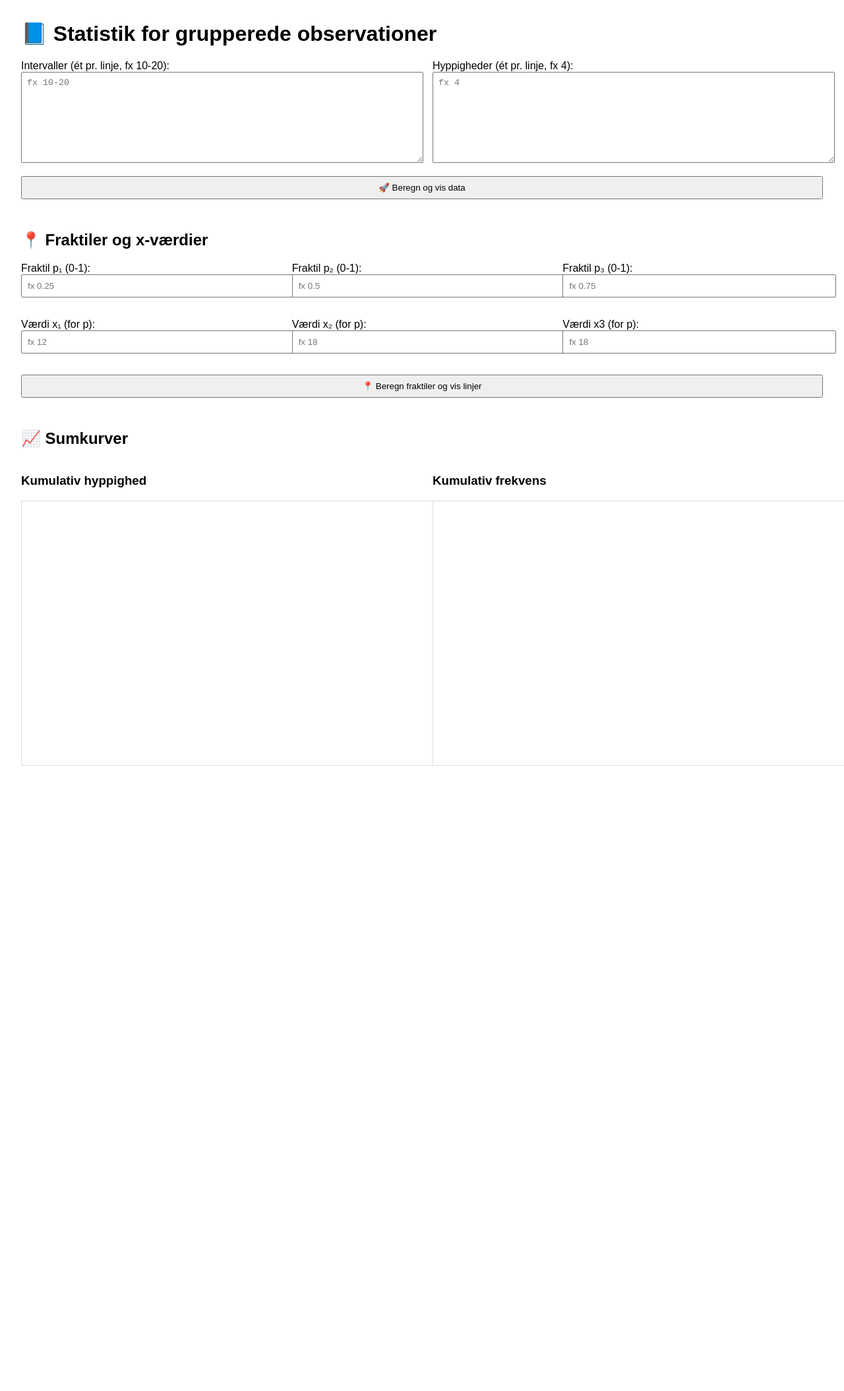
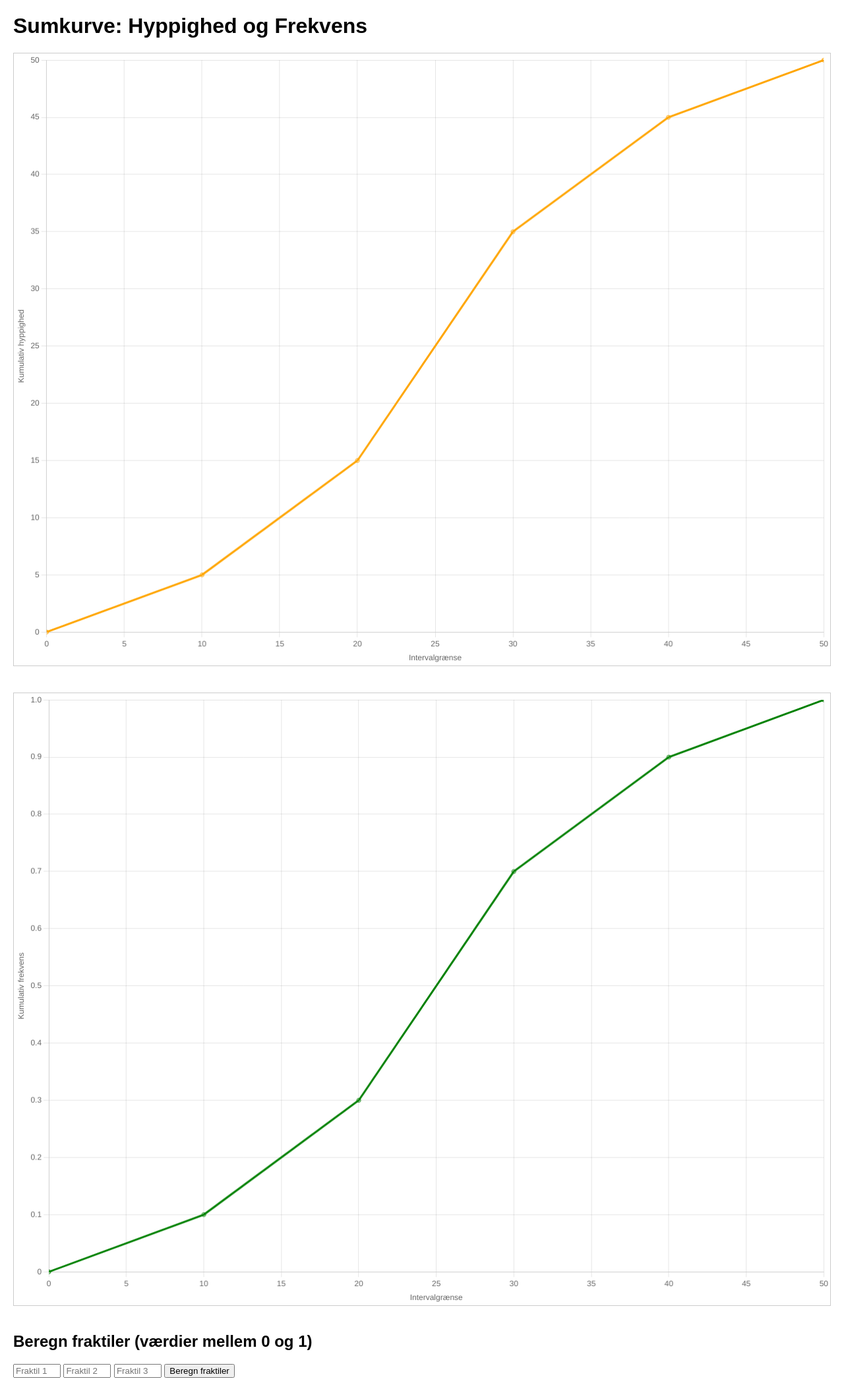
Before and after one commit to jenskaalby/matkem, a Jekyll site: the page matematik/deskstat/grupp_obs.html, which Jekyll copies as it is, in a window 1280 px wide. Shown: the whole page at 66% size. Built offline with Jekyll 4.4.1, drawn with Linux system fonts in a browser that asks for light colours; before the commit the page ends 1229 px from its top, so only the background shows below that.

Commit message:
Update grupp_obs.html

```diff
--- a/matematik/deskstat/grupp_obs.html
+++ b/matematik/deskstat/grupp_obs.html
@@ -2,184 +2,62 @@
 <html lang="da">
 <head>
 <meta charset="UTF-8" />
-  <title>📘 Statistik for grupperede observationer</title>
+<meta name="viewport" content="width=device-width, initial-scale=1" />
+<title>Sumkurve med Fraktiler</title>
 <script src="https://cdn.jsdelivr.net/npm/chart.js"></script>
 <style>
-    body { font-family: Arial, sans-serif; margin: 2rem; }
-    textarea, input, select, button { width: 100%; margin-bottom: 1rem; padding: 0.5rem; }
-    .row { display: flex; gap: 2rem; flex-wrap: wrap; }
-    .col { flex: 1; min-width: 300px; }
-    canvas { background: #fff; border: 1px solid #ddd; margin-bottom: 2rem; }
-    table { border-collapse: collapse; width: 100%; margin-top: 1rem; }
-    th, td { border: 1px solid #ccc; padding: 0.5rem; text-align: center; }
-    th { background-color: #f3f3f3; }
-    h1, h2 { margin-top: 2rem; }
-    .fraktil-group {
-      display: flex;
-      gap: 1rem;
-      flex-wrap: wrap;
-      margin-bottom: 1rem;
-    }
-    .fraktil-group > div {
-      flex: 1 1 150px;
-    }
-    /* Layout til side om side på bred skærm for sumkurver */
-    .sumkurver-container {
-      display: flex;
-      gap: 2rem;
-      flex-wrap: wrap;
-      margin-bottom: 2rem;
-    }
-    .sumkurve-box {
-      flex: 1 1 400px;
-      min-width: 300px;
-    }
+  body { font-family: Arial, sans-serif; margin: 20px; }
+  canvas { border: 1px solid #ccc; margin-bottom: 40px; }
+  #fraktiler { margin-top: 20px; }
 </style>
 </head>
 <body>
-  <h1>📘 Statistik for grupperede observationer</h1>
 
-  <div class="row">
-    <div class="col">
-      <label for="intervals">Intervaller (ét pr. linje, fx 10-20):</label>
-      <textarea id="intervals" rows="8" placeholder="fx 10-20"></textarea>
-    </div>
-    <div class="col">
-      <label for="frequencies">Hyppigheder (ét pr. linje, fx 4):</label>
-      <textarea id="frequencies" rows="8" placeholder="fx 4"></textarea>
-    </div>
-  </div>
+<h1>Sumkurve: Hyppighed og Frekvens</h1>
 
-  <button onclick="processData()">🚀 Beregn og vis data</button>
+<canvas id="sumkurveHyppighedCanvas" width="800" height="600"></canvas>
+<canvas id="sumkurveFrekvensCanvas" width="800" height="600"></canvas>
 
-  <div id="results"></div>
-
-  <h2>📍 Fraktiler og x-værdier</h2>
-  <div class="fraktil-group">
-    <div>
-      <label for="fraktilInput1">Fraktil p₁ (0-1):</label>
-      <input type="number" id="fraktilInput1" step="0.01" min="0" max="1" placeholder="fx 0.25" />
-    </div>
-    <div>
-      <label for="fraktilInput2">Fraktil p₂ (0-1):</label>
-      <input type="number" id="fraktilInput2" step="0.01" min="0" max="1" placeholder="fx 0.5" />
-    </div>
-    <div>
-      <label for="fraktilInput3">Fraktil p₃ (0-1):</label>
-      <input type="number" id="fraktilInput3" step="0.01" min="0" max="1" placeholder="fx 0.75" />
-    </div>
-  </div>
-  <div class="fraktil-group">
-    <div>
-      <label for="xInput1">Værdi x₁ (for p):</label>
-      <input type="number" id="xInput1" step="0.1" placeholder="fx 12" />
-    </div>
-    <div>
-      <label for="xInput2">Værdi x₂ (for p):</label>
-      <input type="number" id="xInput2" step="0.1" placeholder="fx 18" />
-    </div>
-    <div>
-      <label for="xInput3">Værdi x3 (for p):</label>
-      <input type="number" id="xInput3" step="0.1" placeholder="fx 18" />
-    </div>
-  </div>
-  <button onclick="beregnFraktiler()">📍 Beregn fraktiler og vis linjer</button>
+<div id="fraktiler">
+  <h2>Beregn fraktiler (værdier mellem 0 og 1)</h2>
+  <input id="fraktilInput1" type="number" step="0.01" min="0" max="1" placeholder="Fraktil 1 (fx 0.25)" />
+  <input id="fraktilInput2" type="number" step="0.01" min="0" max="1" placeholder="Fraktil 2 (fx 0.5)" />
+  <input id="fraktilInput3" type="number" step="0.01" min="0" max="1" placeholder="Fraktil 3 (fx 0.75)" />
+  <button onclick="beregnFraktiler()">Beregn fraktiler</button>
   <div id="fraktilResultat"></div>
-
-  <h2>📈 Sumkurver</h2>
-  <div class="sumkurver-container">
-    <div class="sumkurve-box">
-      <h3>Kumulativ hyppighed</h3>
-      <canvas id="sumkurveHyppighedCanvas" width="800" height="400"></canvas>
-    </div>
-    <div class="sumkurve-box">
-      <h3>Kumulativ frekvens</h3>
-      <canvas id="sumkurveFrekvensCanvas" width="800" height="400"></canvas>
-    </div>
 </div>
 
 <script>
-    let globalData = {};
-    let sumChartHyppighed;
-    let sumChartFrekvens;
+let sumChartHyppighed = null;
+let sumChartFrekvens = null;
 
-    function processData() {
-      const intervalsRaw = document.getElementById("intervals").value.trim();
-      const frequenciesRaw = document.getElementById("frequencies").value.trim();
-      if (!intervalsRaw || !frequenciesRaw) {
-        alert("Indtast venligst både intervaller og hyppigheder.");
-        return;
+const globalData = {
+  // Eksempeldata - justér eller hent dynamisk efter behov
+  intervals: [
+    [0, 10],
+    [10, 20],
+    [20, 30],
+    [30, 40],
+    [40, 50]
+  ],
+  frequencies: [5, 10, 20, 10, 5],
+  N: 50,
+  cumFreq: []
+};
+
+function beregnKumulativHyppighed() {
+  let cumFreq = [];
+  let total = 0;
+  for (let f of globalData.frequencies) {
+    total += f;
+    cumFreq.push(total);
   }
-      const intervals = intervalsRaw.split("\n").map(line => {
-        const parts = line.trim().split("-");
-        if (parts.length !== 2) {
-          alert("Intervaller skal være på formatet a-b");
-          throw new Error("Forkert interval format");
-        }
-        return [Number(parts[0]), Number(parts[1])];
-      });
-      const frequencies = frequenciesRaw.split("\n").map(x => Number(x.trim()));
-
-      if (intervals.length !== frequencies.length) {
-        alert("Antallet af intervaller og hyppigheder skal være det samme.");
-        return;
+  globalData.cumFreq = cumFreq;
+  globalData.N = total;
 }
 
-      const N = frequencies.reduce((a, b) => a + b, 0);
-      if (N === 0) {
-        alert("Samlet hyppighed må ikke være nul.");
-        return;
-      }
-      const midpoints = intervals.map(([a, b]) => (a + b) / 2);
-      const mean = frequencies.reduce((sum, f, i) => sum + f * midpoints[i], 0) / N;
-      const varPop = frequencies.reduce((sum, f, i) => sum + f * (midpoints[i] - mean) ** 2, 0) / N;
-      const stdPop = Math.sqrt(varPop);
-      const varSample = N > 1 ? frequencies.reduce((sum, f, i) => sum + f * (midpoints[i] - mean) ** 2, 0) / (N - 1) : NaN;
-      const stdSample = Math.sqrt(varSample);
-      const cumFreq = [];
-      let sum = 0;
-      for (let f of frequencies) {
-        sum += f;
-        cumFreq.push(sum);
-      }
-
-      const rows = intervals.map((interval, i) => {
-        return `
-          <tr>
-            <td>${interval[0]}–${interval[1]}</td>
-            <td>${frequencies[i]}</td>
-            <td>${midpoints[i].toFixed(2)}</td>
-            <td>${cumFreq[i]}</td>
-            <td>${(cumFreq[i] / N * 100).toFixed(2)}%</td>
-          </tr>`;
-      });
-
-      document.getElementById("results").innerHTML = `
-        <div id="exportContent">
-          <h2>📊 Oversigt over data</h2>
-          <table>
-            <tr><th>Interval</th><th>Hyppighed</th><th>Midtpunkt</th><th>Kum. hyppighed</th><th>Kum. frekvens (%)</th></tr>
-            ${rows.join("")}
-          </table>
-          <h2>📋 Statistik</h2>
-          <table>
-            <tr><th>Parameter</th><th>Værdi</th></tr>
-            <tr><td>n</td><td>${N}</td></tr>
-            <tr><td>Middelværdi</td><td>${mean.toFixed(2)}</td></tr>
-            <tr><td>Populationsvarians</td><td>${varPop.toFixed(2)}</td></tr>
-            <tr><td>Populationsspredning</td><td>${stdPop.toFixed(2)}</td></tr>
-            <tr><td>Stikprøvevarians</td><td>${varSample.toFixed(2)}</td></tr>
-            <tr><td>Stikprøvespredning</td><td>${stdSample.toFixed(2)}</td></tr>
-          </table>
-        </div>`;
-
-      globalData = { intervals, frequencies, N, cumFreq, midpoints };
-
-      showSumkurveHyppighed();
-      showSumkurveFrekvens();
-
-      clearFraktilLinjer();
-    }
+// Beregn kumulativ frekvens ved start
+beregnKumulativHyppighed();
 
 function showSumkurveHyppighed() {
   const { intervals, cumFreq } = globalData;
@@ -216,16 +94,14 @@
           title: { display: true, text: "Intervalgrænse" },
           min: intervals[0][0],
           max: intervals[intervals.length - 1][1],
-              ticks: { stepSize: 1 }
+          ticks: { stepSize: 5 }
         },
         y: {
           beginAtZero: true,
           title: { display: true, text: "Kumulativ hyppighed" },
         }
       },
-          plugins: {
-            legend: { display: false }
-          },
+      plugins: { legend: { display: false } },
       animation: false,
     }
   });
@@ -266,7 +142,7 @@
           title: { display: true, text: "Intervalgrænse" },
           min: intervals[0][0],
           max: intervals[intervals.length - 1][1],
-              ticks: { stepSize: 1 }
+          ticks: { stepSize: 5 }
         },
         y: {
           beginAtZero: true,
@@ -274,9 +150,7 @@
           title: { display: true, text: "Kumulativ frekvens" },
         }
       },
-          plugins: {
-            legend: { display: false }
-          },
+      plugins: { legend: { display: false } },
       animation: false,
     }
   });
@@ -293,36 +167,49 @@
     return;
   }
 
-      // Fjern tidligere fraktil linjer
+  // Behold kun den oprindelige sumkurve-dataset, fjern tidligere fraktil linjer
   sumChartFrekvens.data.datasets = sumChartFrekvens.data.datasets.slice(0, 1);
 
-      const { intervals, cumFreq, N } = globalData;
+  const { intervals, cumFreq, N, frequencies } = globalData;
   if (!intervals || !cumFreq || !N) return;
 
   let outputHtml = "<h3>Fraktiler (ud fra kumulativ frekvens)</h3><ul>";
 
-      pValues.forEach((p, idx) => {
-        // Find interval hvor kum.frekvens passerer p
-        let i = cumFreq.findIndex(cf => cf / N >= p);
+  pValues.forEach((p) => {
+    // Find interval hvor p falder i den kumulative frekvens
+    let i = cumFreq.findIndex(cf => (cf / N) >= p);
     if (i === -1) i = cumFreq.length - 1;
 
-        const L = intervals[i][0];
-        const w = intervals[i][1] - intervals[i][0];
-        const F = i === 0 ? 0 : cumFreq[i - 1];
-        const f = globalData.frequencies[i];
-        const n = N;
+    const L = intervals[i][0];                  // intervallets nedre grænse
+    const w = intervals[i][1] - intervals[i][0]; // intervalbredde
+    const F = i === 0 ? 0 : cumFreq[i - 1];    // kumulativ frekvens før intervallet
+    const f = frequencies[i];                   // hyppighed i intervallet
 
-        // Formel for fraktil x_p:
-        // x_p = L + ((p*n - F)/f)*w
-        const x_p = L + ((p * n - F) / f) * w;
+    // Beregn fraktil med lineær interpolation
+    const x_p = L + ((p * N - F) / f) * w;
 
     outputHtml += `<li>p = ${p.toFixed(2)} → xₚ = ${x_p.toFixed(2)}</li>`;
 
-        // Tilføj lodret linje på grafen (grøn streg)
+    // Lodret streg for fraktil (fra y=0 til y=p)
     sumChartFrekvens.data.datasets.push({
       label: `Fraktil p=${p.toFixed(2)}`,
       data: [
         { x: x_p, y: 0 },
+        { x: x_p, y: p }
+      ],
+      borderColor: "blue",
+      borderDash: [6, 6],
+      fill: false,
+      pointRadius: 0,
+      tension: 0,
+      showLine: true,
+    });
+
+    // Vandret streg for fraktil (fra x=interval start til x=x_p ved y=p)
+    sumChartFrekvens.data.datasets.push({
+      label: `Fraktil vandret p=${p.toFixed(2)}`,
+      data: [
+        { x: L, y: p },
         { x: x_p, y: p }
       ],
       borderColor: "blue",
@@ -339,17 +226,11 @@
   document.getElementById("fraktilResultat").innerHTML = outputHtml + "</ul>";
 }
 
-    function clearFraktilLinjer() {
-      if (sumChartFrekvens) {
-        sumChartFrekvens.data.datasets = sumChartFrekvens.data.datasets.slice(0, 1);
-        sumChartFrekvens.update();
-      }
-      document.getElementById("fraktilResultat").innerHTML = "";
-      // Clear fraktil input felter
-      ["fraktilInput1","fraktilInput2","fraktilInput3","xInput1","xInput2","xInput3"].forEach(id => {
-        document.getElementById(id).value = "";
-      });
-    }
+// Vis sumkurver ved start
+showSumkurveHyppighed();
+showSumkurveFrekvens();
+
 </script>
+
 </body>
 </html>
```
Lines whose indentation alone changed are shown as unchanged.
